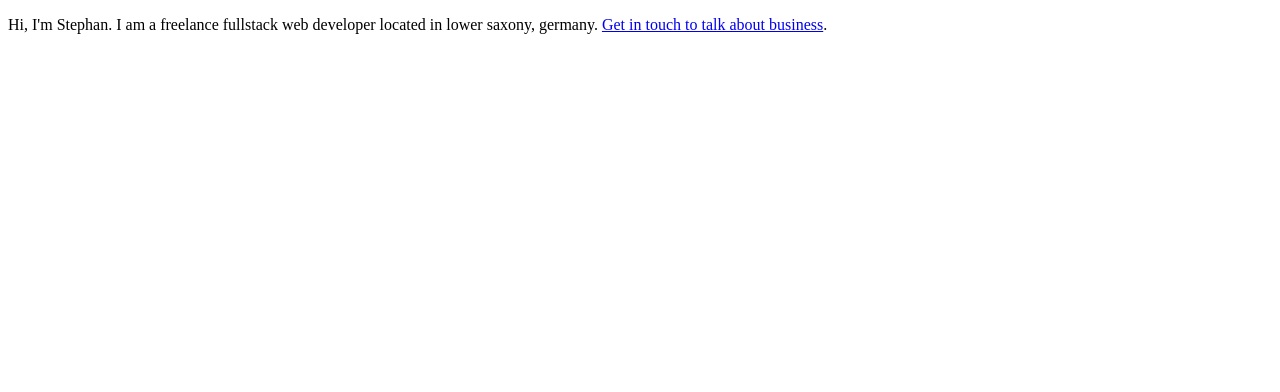
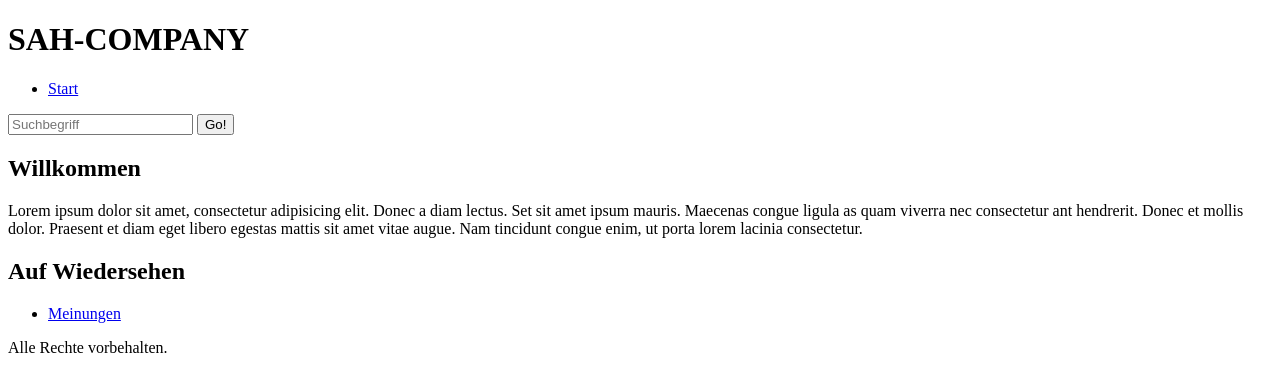
Before and after one commit to sah-comp/sah-comp-site, a plain HTML site: page index.html in a window 1280 px wide. Drawn offline with Linux system fonts and the light colour scheme.

Commit message:
HTML5 boilerplate

```diff
--- a/index.html
+++ b/index.html
@@ -1,18 +1,61 @@
-<!doctype html>
-<html class="no-js" lang="">
+<!DOCTYPE html>
+<html>
 
 <head>
     <meta charset="utf-8">
-    <title>SAH-COMPANY</title>
-    <meta name="description" content="Hi, I'm Stephan. I am a freelance fullstack web developer located in lower saxony, germany. Get in touch to talk about business.">
 
+    <title>Stephan Hombergs, Webentwickler mit PHP, Javascript, CSS3, HTML5 Fähigkeiten</title>
+    <link rel="stylesheet" href="css/reset.css">
+    <link rel="stylesheet" href="css/basic.css">
+    <link rel="stylesheet" href="css/dark.css">
+
+    <!-- the below three lines are a fix to get HTML5 semantic elements working in old versions of Internet Explorer-->
+    <!--[if lt IE 9]>
+      <script src="https://cdnjs.cloudflare.com/ajax/libs/html5shiv/3.7.3/html5shiv.js"></script>
+    <![endif]-->
 </head>
 
 <body>
 
-    <!-- Add your site or application content here -->
-    <p>Hi, I'm Stephan. I am a freelance fullstack web developer located in lower saxony, germany. <a href="mailto:info@sah-company.com?subject=Quote">Get in touch to talk about business</a>.</p>
+    <header>
+        <h1>SAH-COMPANY</h1>
+    </header>
 
+    <nav>
+        <ul>
+            <li><a href="#">Start</a></li>
+        </ul>
+
+        <form>
+            <input type="search" name="q" placeholder="Suchbegriff">
+            <input type="submit" value="Go!">
+        </form>
+    </nav>
+
+    <main>
+
+        <article>
+            <h2>Willkommen</h2>
+
+            <p>Lorem ipsum dolor sit amet, consectetur adipisicing elit. Donec a diam lectus. Set sit amet ipsum mauris. Maecenas congue ligula as quam viverra nec consectetur ant hendrerit. Donec et mollis dolor. Praesent et diam eget libero egestas
+                mattis sit amet vitae augue. Nam tincidunt congue enim, ut porta lorem lacinia consectetur.</p>
+
+        </article>
+
+        <aside>
+            <h2>Auf Wiedersehen</h2>
+
+            <ul>
+                <li><a href="#">Meinungen</a></li>
+            </ul>
+        </aside>
+
+    </main>
+
+    <footer>
+        <p>Alle Rechte vorbehalten.</p>
+    </footer>
+    <script src="js/reset.js"></script>
 </body>
 
 </html>
--- /dev/null
+++ b/js/reset.js
@@ -0,0 +1,3 @@
+/**
+ * Write your JS code here.
+ */
```
Also changed, not shown: css/basic.css (added), css/dark.css (added), css/reset.css (added).
